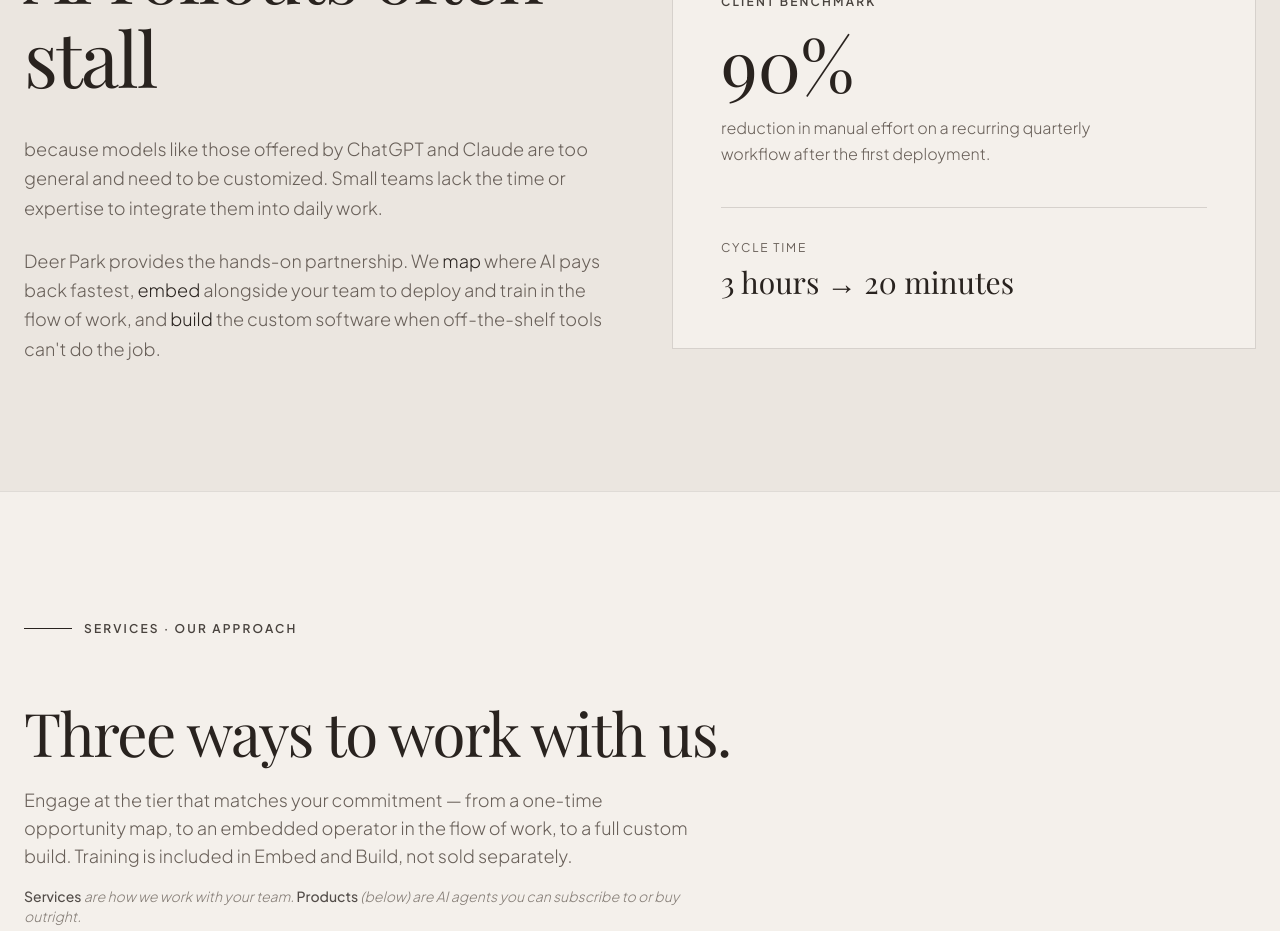
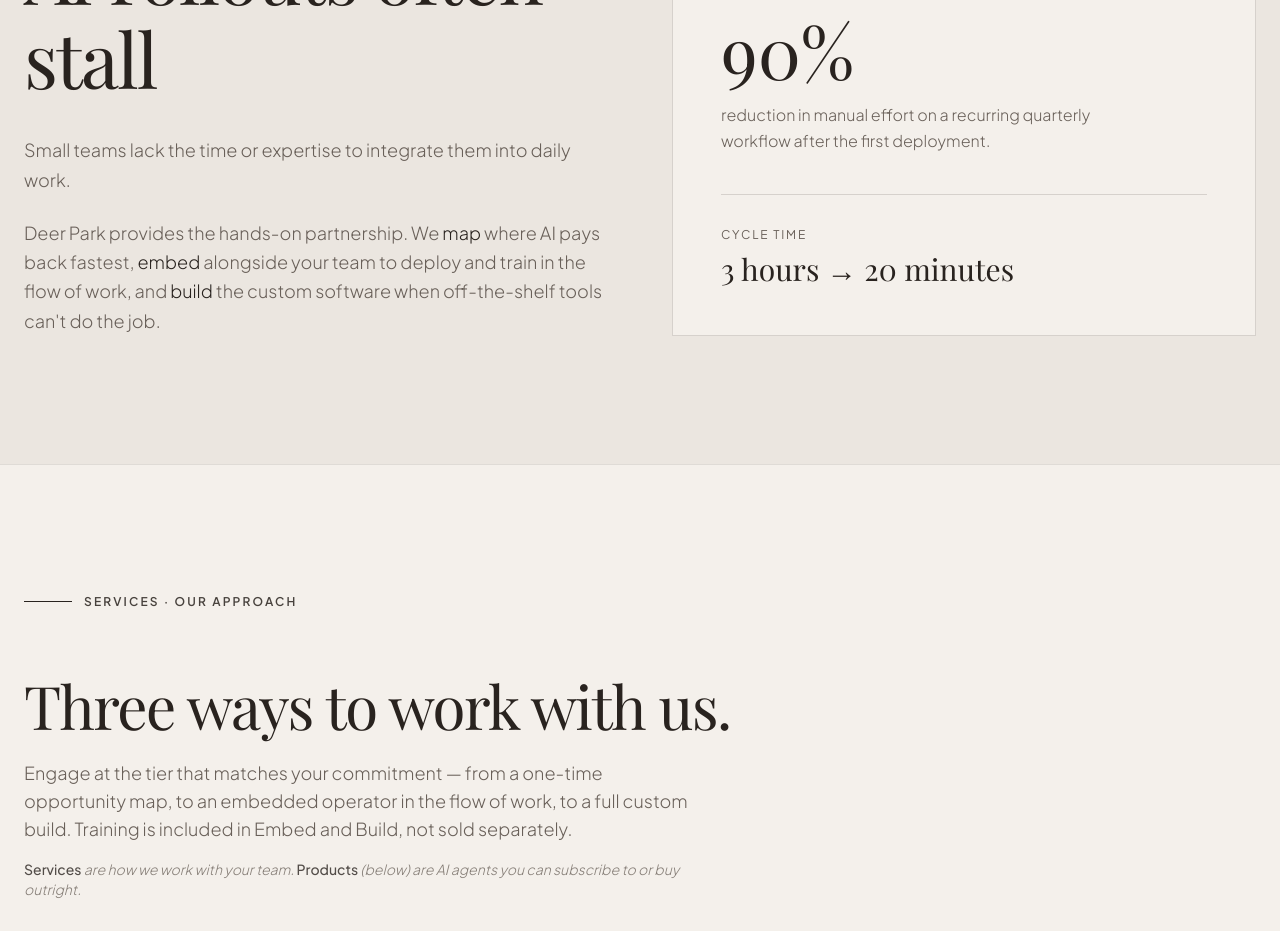
Before and after one commit to waywaypay/deerpark-website, a React (Vite) app in the folder artifacts/deerpark-web/: page / in a window 1280 px wide. Shown: the part 1140-2071 px from the top of the page. Built offline with nearby package versions, Linux system fonts and the light colour scheme; a web font is replaced by a local one.

Commit message:
Remove sentence about general AI models needing customization (#197)
Co-authored-by: Claude <noreply@anthropic.com>

```diff
--- a/artifacts/deerpark-web/src/pages/home.tsx
+++ b/artifacts/deerpark-web/src/pages/home.tsx
@@ -114,7 +114,7 @@ const Problem = () => (
               <em className="not-italic font-light">AI rollouts often stall</em>
             </h2>
             <p className="text-lg text-muted-foreground mb-6 font-light leading-relaxed">
-              because models like those offered by ChatGPT and Claude are too general and need to be customized. Small teams lack the time or expertise to integrate them into daily work.
+              Small teams lack the time or expertise to integrate them into daily work.
             </p>
             <p className="text-lg text-muted-foreground font-light leading-relaxed">
               Deer Park provides the hands-on partnership. We <span className="text-foreground">map</span> where AI pays back fastest, <span className="text-foreground">embed</span> alongside your team to deploy and train in the flow of work, and <span className="text-foreground">build</span> the custom software when off-the-shelf tools can't do the job.
```
